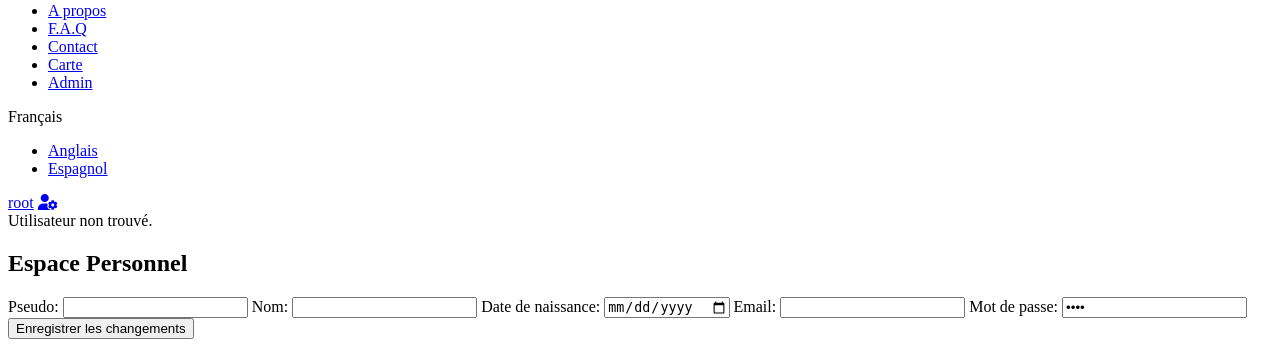
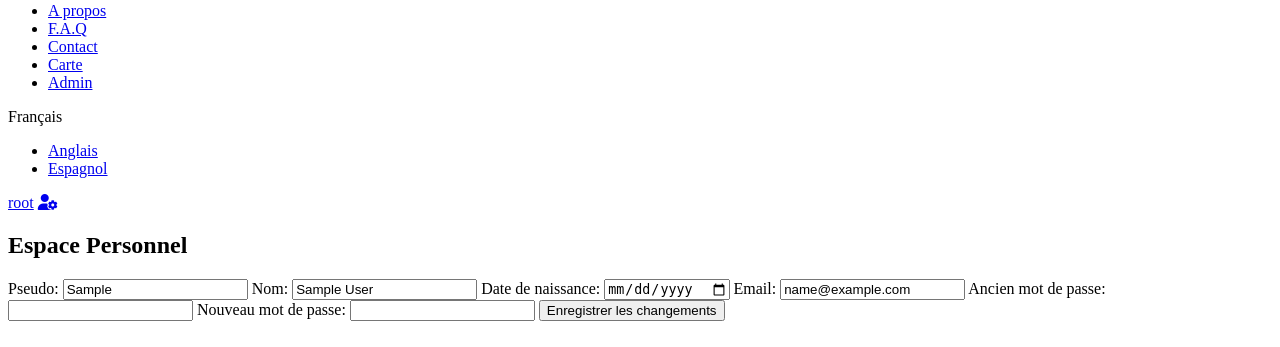
Before and after one commit to Rayan2110/APP_INFO_EKLYPSSE_G9E, a PHP site: page /espace_personnel.php in a window 1280 px wide. Shown: the part 650-997 px from the top of the page. After the commit the page ends 971 px from the top, so only its background shows below. Run offline with PHP 8.4, Linux system fonts and the light colour scheme; the visitor is signed in with stand-in values (Sample User, id 1); tables that the repository leaves empty or names only in its code hold one stand-in row (values such as "Sample post"); data that the repository does not hold is empty.

Commit message:
Espace personnel final

```diff
--- a/WEBSITE/Front/HTML/espace_personnel.php
+++ b/WEBSITE/Front/HTML/espace_personnel.php
@@ -1,16 +1,9 @@
 <?php
-
 include 'header.php';
 
 // Vérifiez si l'utilisateur est connecté
 if (!isset($_SESSION['id'])) {
     header("Location: connexion.php"); // Redirigez vers la page de connexion si l'utilisateur n'est pas connecté
-    exit();
-}
-
-// Vérifiez si les variables de session sont définies
-if (!isset($_SESSION['pseudo'], $_SESSION['email'], $_SESSION['mdp'])) {
-    echo "Variables de session non définies.";
     exit();
 }
 
@@ -27,17 +20,39 @@ if ($conn->connect_error) {
     die("Connection failed: " . $conn->connect_error);
 }
 
+// Traitement de la mise à jour des données de l'utilisateur
+if(isset($_POST['submit'])) {
+    // Récupérer les données envoyées par le formulaire
+    $pseudo = $_POST['pseudo'];
+    $nom = $_POST['nom'];
+    $date_naissance = $_POST['date_naissance'];
+    $email = $_POST['email'];
+
+    // Votre code pour mettre à jour les données de l'utilisateur dans la base de données
+    $sql_update = "UPDATE users SET pseudo = '$pseudo', nom = '$nom', date_naissance = '$date_naissance', email = '$email' WHERE id = '$user_id'";
+    if ($conn->query($sql_update) === TRUE) {
+        echo "Changements enregistrés avec succès.";
+    } else {
+        echo "Erreur lors de l'enregistrement des changements: " . $conn->error;
+    }
+
+    // Après avoir traité la mise à jour, vous pouvez rediriger l'utilisateur vers la même page pour afficher les changements mis à jour
+    header("Location: espace_personnel.php");
+    exit(); // Assurez-vous d'arrêter l'exécution du script après la redirection
+}
+
 // Récupérer les informations de l'utilisateur depuis la base de données
-$user_id = $_SESSION['email']; // Assurez-vous d'avoir la colonne d'identifiant utilisateur appropriée
-$sql = "SELECT pseudo, nom, date_naissance FROM utilisateurs WHERE id = '$user_id'";
+$user_id = $_SESSION['id']; // Assurez-vous d'avoir la colonne d'identifiant utilisateur appropriée
+$sql = "SELECT pseudo, nom, date_naissance, email FROM users WHERE id = '$user_id'";
 $result = $conn->query($sql);
 
 if ($result->num_rows > 0) {
     // Récupérer les données de l'utilisateur
-    $row = $stmt->fetch(PDO::FETCH_ASSOC);
+    $row = $result->fetch_assoc();
     $pseudo = $row['pseudo'];
     $nom = $row['nom'];
     $date_naissance = $row['date_naissance'];
+    $email = $row['email'];
 } else {
     echo "Utilisateur non trouvé.";
 }
@@ -53,7 +68,13 @@ if ($result->num_rows > 0) {
 </head>
 <body>
     <h2>Espace Personnel</h2>
-    <form method="post" action="update_user.php">
+    <?php
+    // Afficher un message si des changements ont été enregistrés
+    if(isset($_POST['submit'])) {
+        echo "<p>Changements enregistrés avec succès.</p>";
+    }
+    ?>
+    <form method="post" action="espace_personnel.php">
         <label for="pseudo">Pseudo:</label>
         <input type="text" id="pseudo" name="pseudo" value="<?php echo $pseudo; ?>">
         <label for="nom">Nom:</label>
@@ -62,8 +83,10 @@ if ($result->num_rows > 0) {
         <input type="date" id="date_naissance" name="date_naissance" value="<?php echo $date_naissance; ?>">
         <label for="email">Email:</label>
         <input type="email" id="email" name="email" value="<?php echo $email; ?>">
-        <label for="mdp">Mot de passe:</label>
-        <input type="password" id="mdp" name="mdp" value="<?php echo $_SESSION['mdp']; ?>" readonly>
+        <label for="old_password">Ancien mot de passe:</label>
+        <input type="password" id="old_password" name="old_password">
+        <label for="new_password">Nouveau mot de passe:</label>
+        <input type="password" id="new_password" name="new_password">
         <button type="submit" name="submit">Enregistrer les changements</button>
     </form>
 </body>
```
